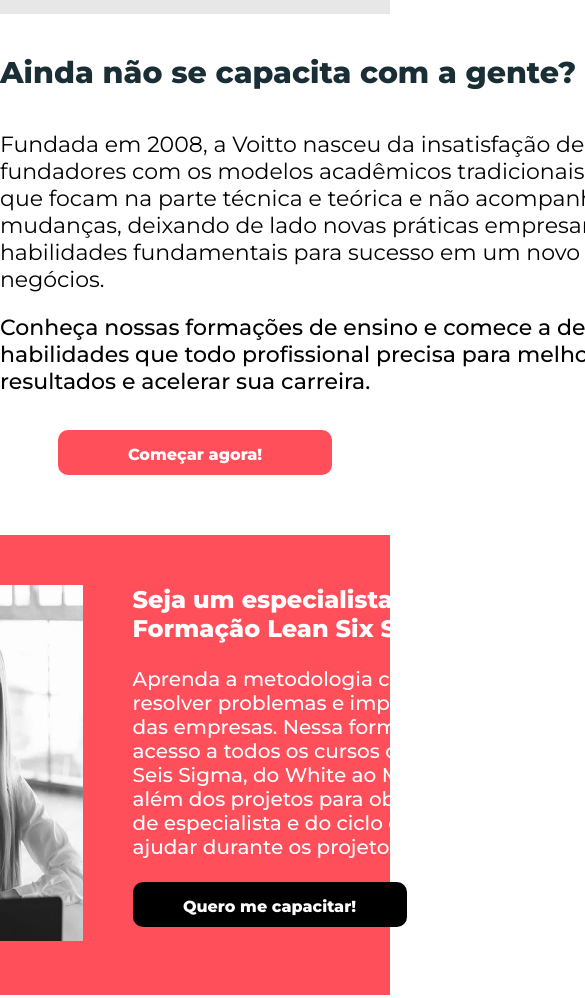
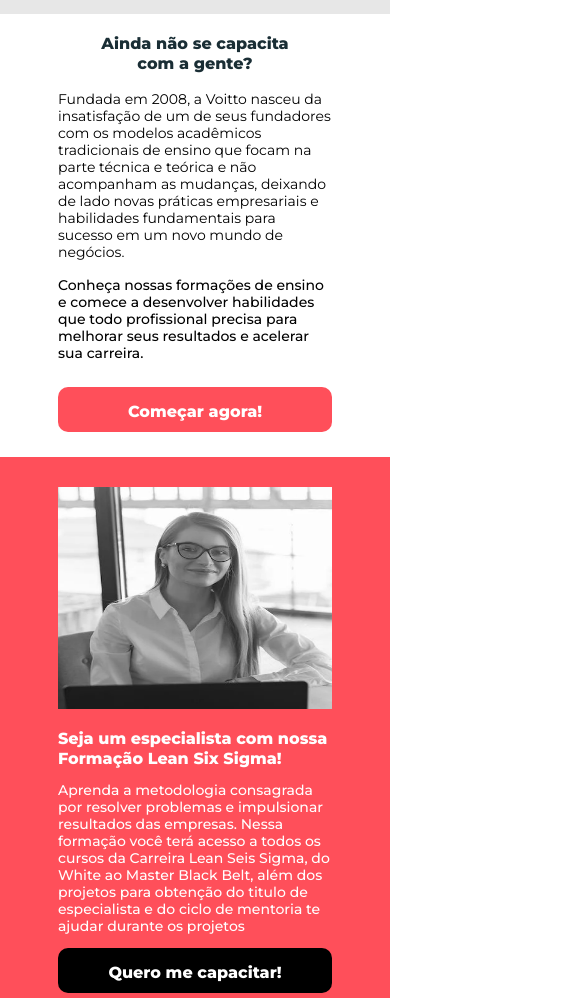
Before and after one commit to joaovictordiass/Pimeiro-projeto, a plain HTML site: page 04-PROJETO/index.html in a window 390 px wide. Shown: the part 725-1723 px from the top of the page, 585 px wide, since content can reach past the window. Drawn offline with Linux system fonts and the light colour scheme.

Commit message:
PROJETO ATUALIZADO

```diff
--- a/04-PROJETO/style.css
+++ b/04-PROJETO/style.css
@@ -383,6 +383,7 @@ main button {
     input {
         width: 274px;
         height: 45px;
+        outline-color: #FF4F5A;
     }
 
     button {
@@ -394,4 +395,90 @@ main button {
         letter-spacing: 0em;
     }
 
+    button:active {
+        background: black;
+        color: white;
+    }
+
+    /* SEGUNDA-PARTE */
+
+    .text-main h2 {
+        width: 217px;
+        height: 37px;
+        font-size: 16px;
+        font-weight: 800;
+        line-height: 20px;
+        letter-spacing: 0em;
+        text-align: center;
+        margin-top: 20px;
+    }
+
+    .text-main p {
+        width: 274px;
+        height: 101px;
+        font-size: 14px;
+        font-weight: 400;
+        line-height: 17px;
+        letter-spacing: 0em;
+        margin-top: 20px;
+    }
+
+    .text-main h3 {
+        width: 274px;
+        height: 30px;
+        font-size: 14px;
+        font-weight: 500;
+        line-height: 17px;
+        letter-spacing: 0em;
+        margin-top: 85px;
+    }
+
+    .button {
+        margin-top: 40px;
+        height: 110px;
+    }
+
+    /* TERCEIRA-PARTE */
+
+    .rodape {
+        display: grid;
+        height: 565px;
+    }
+
+    .rodape img {
+        position: relative;
+        width: 274px;
+        height: 222px;
+        margin: auto;
+        margin-top: 30px;
+    }
+
+    .text-rodape h2 {
+        margin: auto;
+        margin-top: -30px;
+        width: 274px;
+        height: 53px;
+        font-size: 16px;
+        font-weight: 800;
+        line-height: 20px;
+        letter-spacing: 0em;
+    }
+
+    .text-rodape p {
+        width: 274px;
+        height: 101px;
+        font-size: 14px;
+        font-weight: 500;
+        line-height: 17px;
+        letter-spacing: 0em;
+    }
+
+    .text-rodape button {
+        margin-top: 65px;
+    }
+
+    .text-rodape button:active {
+        color: #FF4F5A;
+        background: white;
+    }
 }
```
Also changed, not shown: 04-PROJETO/index.html (+6 -0 lines).
